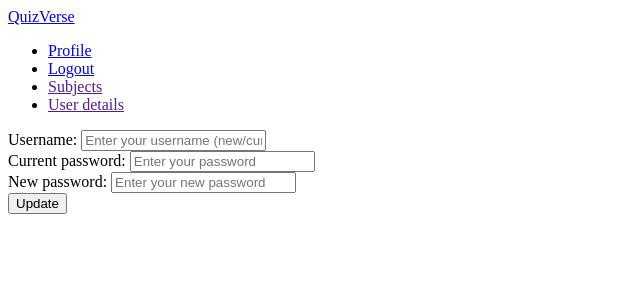
After one commit to Devamm007/quiz-master-24f2000828, a Flask app: page /profile in a window 1280 px wide. The commit adds this page. Shown: the top 300 px of the page, without its empty margins (0-640 px from the left). Run offline with Flask 3, Linux system fonts and the light colour scheme; the visitor is signed in with stand-in values (Sample User, id 1).

Commit message:
Implemented logout and password change feature
Created a nav bar in boilerplate.html, with a profile html to change username/password

```diff
--- a/app.py
+++ b/app.py
@@ -1,5 +1,6 @@
 from flask import Flask, render_template, request, redirect, url_for, flash, session
 from bcrypt import hashpw, gensalt, checkpw
+from functools import wraps
 
 app = Flask(__name__)
 
@@ -17,9 +18,20 @@ app.config['SQLALCHEMY_TRACK_MODIFICATIONS'] = os.getenv('SQLALCHEMY_TRACK_MODIF
 from models.models import db, Registrations, Subjects, Chapters, Quizzes, Questions, UserInput, Scores
 
 # ROUTES: routes.py
-@app.route('/login')
+
+def authentication(func): # decorator for authentication
+    @wraps(func)
+    def auth(*args, **kwargs):
+        if 'user_id' in session:
+            return func(*args, **kwargs)
+        else:
+            flash("Please login to continue", "error")
+            return redirect(url_for("login"))
+    return auth
+
+@app.route("/login")
 def login():
-    return render_template("login.html")
+    return render_template("login.html", user=None)
 
 @app.route("/login", methods=["POST"])
 def login_post():
@@ -38,14 +50,21 @@ def login_post():
 
     session["user_id"] = user.id
     if user.is_admin:
-        flash("Welcome admin!", "error")
+        flash("Welcome admin!", "success")
+        return redirect(url_for("admin"))
     else:
-        flash("Login succesful!", "error")
+        flash("Login successful!", "success")
     return redirect(url_for("home"))
+
+@app.route("/logout")
+def logout():
+    session.pop("user_id")
+    flash("You have logged out.", "success")
+    return redirect(url_for("login"))
 
 @app.route("/registration")
 def registration():
-    return render_template("register.html")
+    return render_template("register.html", user=None)
 
 @app.route("/registration", methods=["POST"])
 def registration_post():
@@ -81,5 +100,51 @@ def registration_post():
     db.session.commit()
     return redirect(url_for("login"))
 
+@app.route("/home")
+@authentication
+def home():
+    user = Registrations.query.get(session['user_id'])
+    if user.is_admin:
+        return redirect(url_for("admin", user=user))
+    return render_template("home.html", user=user)
+
+@app.route("/profile")
+@authentication
+def profile():
+    return render_template("profile.html", user=Registrations.query.get(session['user_id']))
+
+@app.route("/profile", methods=["POST"])
+@authentication
+def profile_post():
+    username = request.form.get("username")
+    curr_password = request.form.get("curr_password")
+    password = request.form.get("password")
+
+    if not username or not curr_password or not password:
+        flash("Please fill all the fields", "error")
+        return redirect(url_for("profile"))
+
+    user = Registrations.query.get(session['user_id'])
+    if not checkpw(curr_password.encode("utf-8"), user.passhash):
+        flash("Incorrect password!", "error")
+        return redirect(url_for("profile"))
+
+    if username != user.username:
+        new_username = Registrations.query.filter_by(username=username).first()
+        if new_username:
+            flash("Username already exists!", "error")
+            return redirect(url_for("profile"))
+
+    salt = gensalt()
+    new_passhash = hashpw(password.encode("utf-8"), salt)
+    user.username = username
+    user.passhash = new_passhash
+    db.session.commit()
+    return redirect(url_for("profile"))
+
+@app.route("/admin")
+def admin():
+    return render_template("admin.html", user=Registrations.query.get(session['user_id']))
+
 if  __name__ == "__main__":
     app.run(debug=True)
--- /dev/null
+++ b/templates/admin.html
@@ -0,0 +1 @@
+{% extends 'boilerplate.html' %}
--- a/templates/boilerplate.html
+++ b/templates/boilerplate.html
@@ -13,6 +13,7 @@
         {% endblock %}
     </head>
     <body>
+        {% include 'nav.html' %}
         {% with messages = get_flashed_messages() %}
         {% if messages %}
             {% for message in messages %}
--- /dev/null
+++ b/templates/home.html
@@ -0,0 +1 @@
+{% extends 'boilerplate.html' %}
--- /dev/null
+++ b/templates/nav.html
@@ -0,0 +1,35 @@
+<nav>
+    <div>
+      <a href="/home">QuizVerse</a>
+      <div>
+        <ul>
+          {% if user%}
+            <li>
+              <a href="{{url_for('profile')}}">Profile</a>
+            </li>
+            <li>
+              <a href="{{url_for('logout')}}">Logout</a>
+            </li>
+          {% if user.is_admin %}
+            <li>
+              <a href="">Subjects</a>
+            </li>
+            <li>
+              <a href="">User details</a>
+            </li>
+          {% endif %}
+          {% else %}
+            <li>
+              <a href="{{url_for('login')}}">Login</a>
+            </li>
+            <li>
+              <a href="{{url_for('registration')}}">Register</a>
+            </li>
+            <li>
+              <a href="{{url_for('logout')}}">Logout</a>
+            </li>
+          {% endif %}
+        </ul>
+      </div>
+    </div>
+  </nav>
--- /dev/null
+++ b/templates/profile.html
@@ -0,0 +1,18 @@
+{% extends 'boilerplate.html' %}
+{% block title %}
+    Profile - QuizVerse
+{% endblock %}
+{% block style %}
+
+{% endblock %}
+{% block content %}
+    <form method="post">
+        <div><label>Username: <input type="text" name="username" placeholder="Enter your username (new/current)" required></label></div>
+        <div><label>Current password: <input type="password" name="curr_password" id="curr_password" placeholder="Enter your password" required></label></div>
+        <div><label>New password: <input type="password" name="password" id="password" placeholder="Enter your new password" required></label></div>
+        <input type="submit" value="Update">
+    </form>
+{% endblock %}
+{% block script %}
+
+{% endblock %}
```
